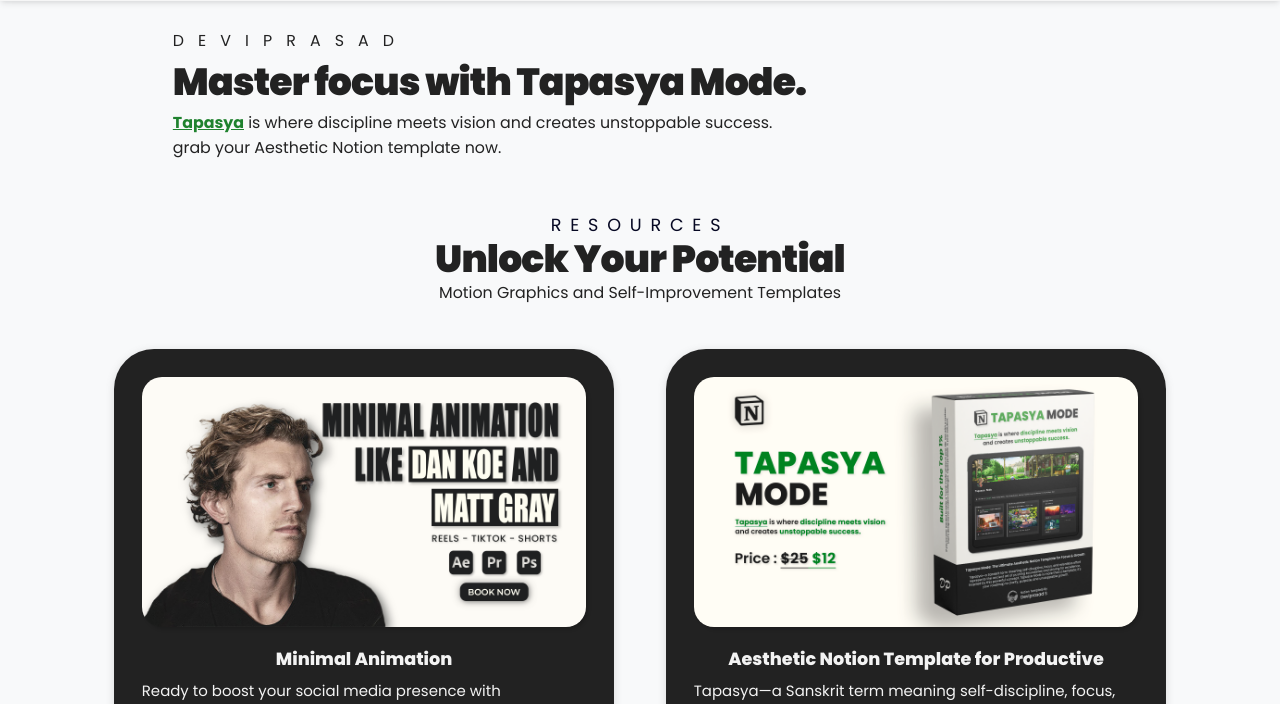
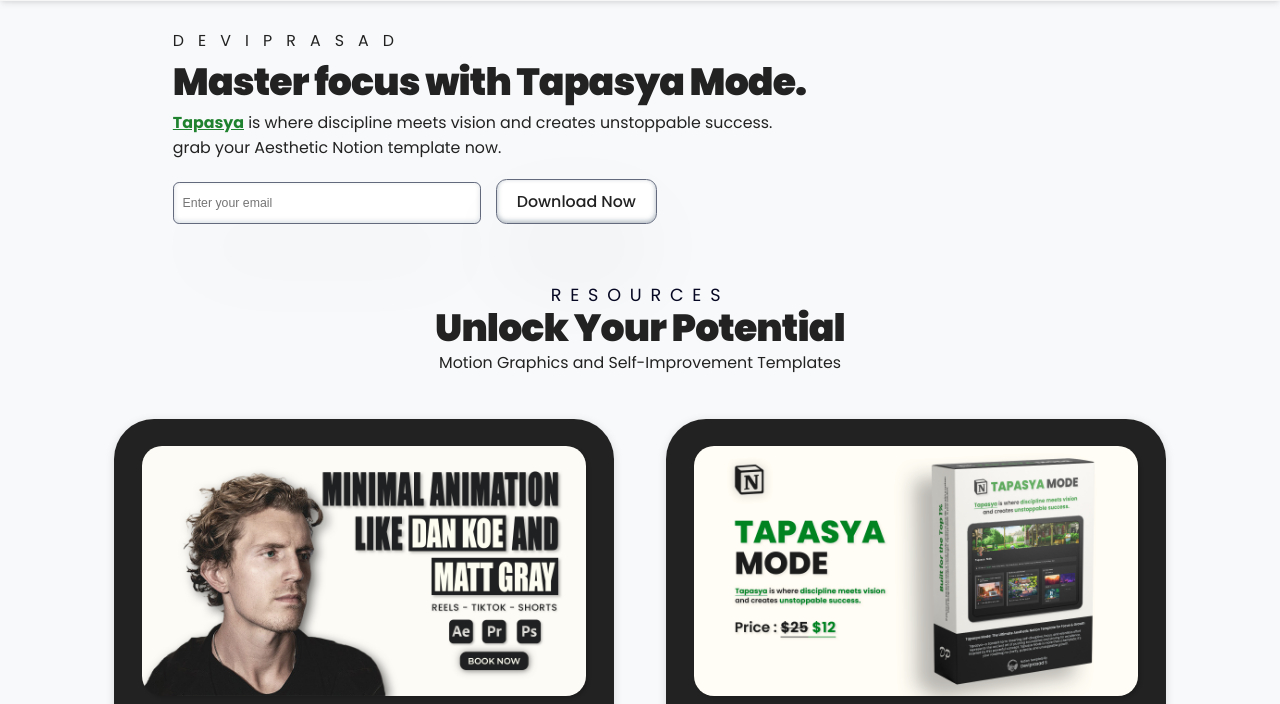
Before and after one commit to Deviprasad-Karkala/Personal-Website, a plain HTML site: page index.html in a window 1280 px wide. Shown: the part 78-782 px from the top of the page. Drawn offline with nearby package versions, Linux system fonts and the light colour scheme.

Commit message:
Update index.html

```diff
--- a/index.html
+++ b/index.html
@@ -59,11 +59,11 @@
           <a href="https://devipra5ad.gumroad.com/l/pfloz"><span>Tapasya</span></a> is where discipline meets vision and creates unstoppable success.<br class="hide-on-mobile">
           grab your Aesthetic Notion template now.
         </p>
-        <!-- <div class="buttons" disabled>
+        <div class="buttons" disabled>
           <input type="text" placeholder="Enter your email" id="SLink" disabled>
           <a id="reverse" target="_blank" class="btn" href="">
             Download Now</a>
-        </div> -->
+        </div>
     </section>
 
     <!--Resources-->
```
